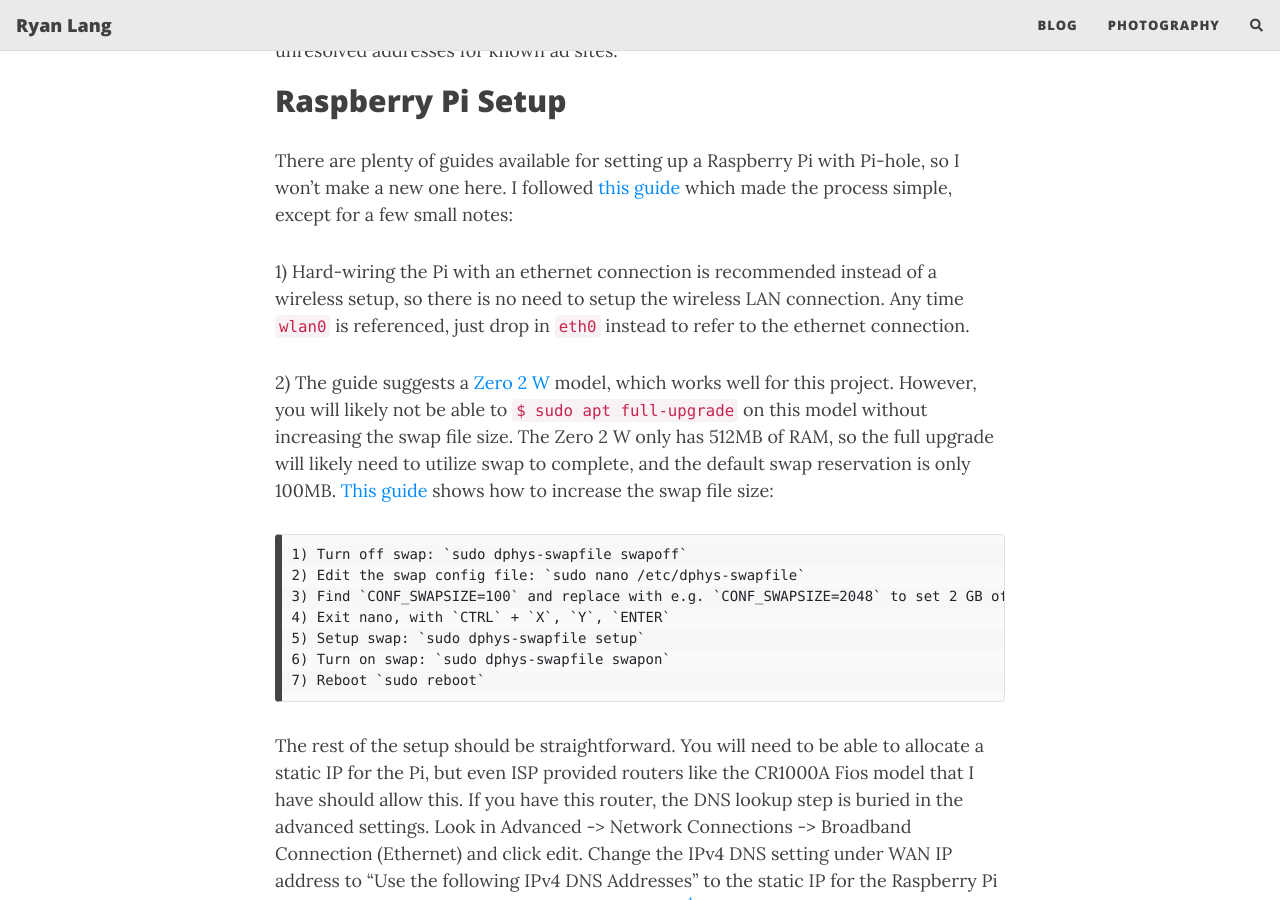
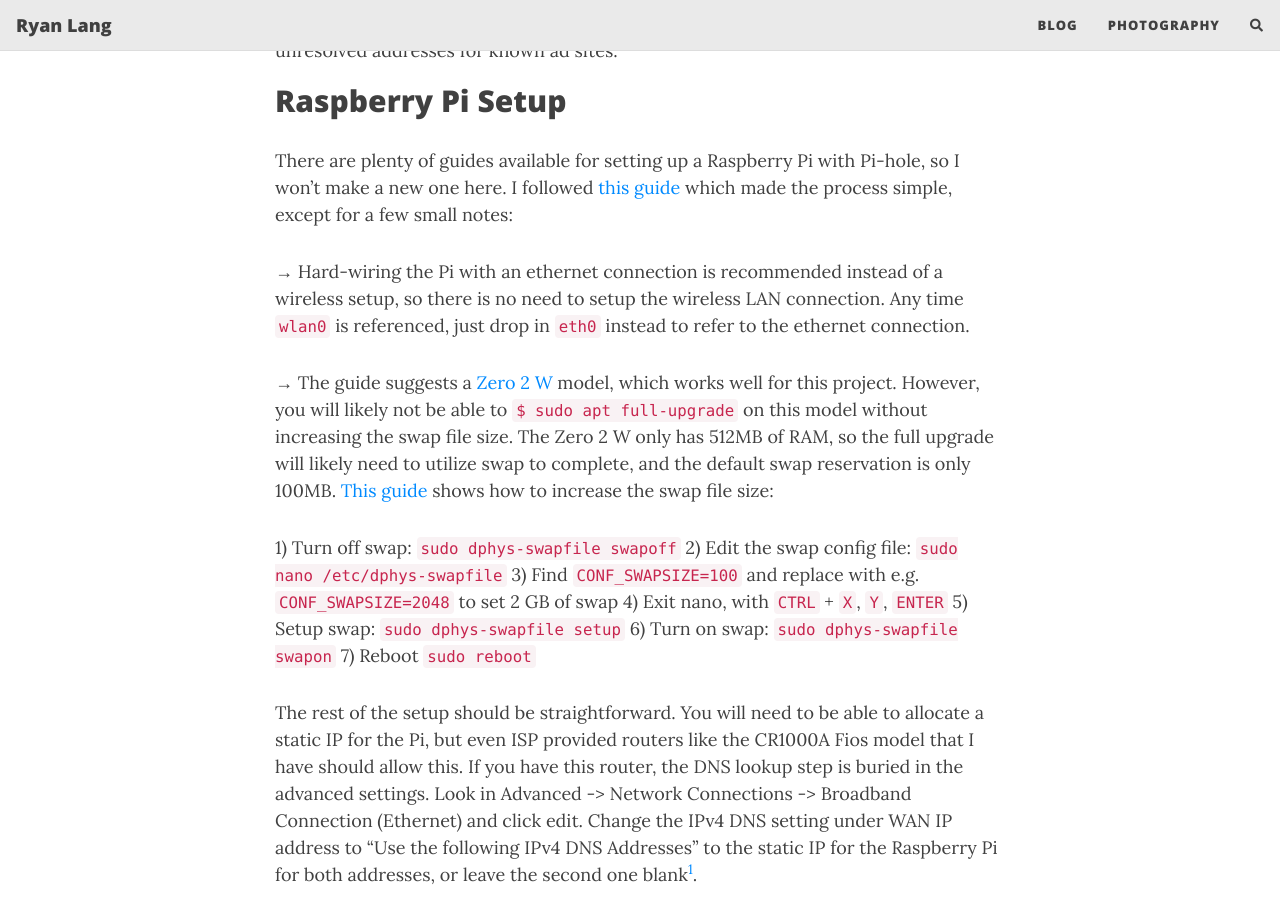
Before and after one commit to rlang81/rlang81.github.io, a Jekyll site: the page built from _posts/2024-06-23-pi-hole.md, in a window 1280 px wide and 900 px high, scrolled down 1500 px. Built offline with Jekyll 4.4.1, drawn with Linux system fonts in a browser that asks for light colours; nearby versions of some CDN libraries; comment, search, counter and statistics services are not loaded.

Commit message:
Small edits to formatting

```diff
--- a/_posts/2024-06-23-pi-hole.md
+++ b/_posts/2024-06-23-pi-hole.md
@@ -25,17 +25,17 @@ A DNS sinkhole is a filter set before the upstream DNS server is queried. It use
 
 There are plenty of guides available for setting up a Raspberry Pi with Pi-hole, so I won't make a new one here. I followed [this guide](https://www.raspberrypi.com/tutorials/running-pi-hole-on-a-raspberry-pi/) which made the process simple, except for a few small notes:
 
-1) Hard-wiring the Pi with an ethernet connection is recommended instead of a wireless setup, so there is no need to setup the wireless LAN connection. Any time `wlan0` is referenced, just drop in `eth0` instead to refer to the ethernet connection.
+&rarr; Hard-wiring the Pi with an ethernet connection is recommended instead of a wireless setup, so there is no need to setup the wireless LAN connection. Any time `wlan0` is referenced, just drop in `eth0` instead to refer to the ethernet connection.
 
-2) The guide suggests a [Zero 2 W](https://www.raspberrypi.com/products/raspberry-pi-zero-2-w/) model, which works well for this project. However, you will likely not be able to `$ sudo apt full-upgrade` on this model without increasing the swap file size. The Zero 2 W only has 512MB of RAM, so the full upgrade will likely need to utilize swap to complete, and the default swap reservation is only 100MB. [This guide](https://pimylifeup.com/raspberry-pi-swap-file/) shows how to increase the swap file size:
+&rarr; The guide suggests a [Zero 2 W](https://www.raspberrypi.com/products/raspberry-pi-zero-2-w/) model, which works well for this project. However, you will likely not be able to `$ sudo apt full-upgrade` on this model without increasing the swap file size. The Zero 2 W only has 512MB of RAM, so the full upgrade will likely need to utilize swap to complete, and the default swap reservation is only 100MB. [This guide](https://pimylifeup.com/raspberry-pi-swap-file/) shows how to increase the swap file size:
 
-    1) Turn off swap: `sudo dphys-swapfile swapoff`
-    2) Edit the swap config file: `sudo nano /etc/dphys-swapfile`
-    3) Find `CONF_SWAPSIZE=100` and replace with e.g. `CONF_SWAPSIZE=2048` to set 2 GB of swap
-    4) Exit nano, with `CTRL` + `X`, `Y`, `ENTER`
-    5) Setup swap: `sudo dphys-swapfile setup`
-    6) Turn on swap: `sudo dphys-swapfile swapon`
-    7) Reboot `sudo reboot`
+1) Turn off swap: `sudo dphys-swapfile swapoff`
+2) Edit the swap config file: `sudo nano /etc/dphys-swapfile`
+3) Find `CONF_SWAPSIZE=100` and replace with e.g. `CONF_SWAPSIZE=2048` to set 2 GB of swap
+4) Exit nano, with `CTRL` + `X`, `Y`, `ENTER`
+5) Setup swap: `sudo dphys-swapfile setup`
+6) Turn on swap: `sudo dphys-swapfile swapon`
+7) Reboot `sudo reboot`
 
 The rest of the setup should be straightforward. You will need to be able to allocate a static IP for the Pi, but even ISP provided routers like the CR1000A Fios model that I have should allow this. If you have this router, the DNS lookup step is buried in the advanced settings. Look in Advanced -> Network Connections -> Broadband Connection (Ethernet) and click edit. Change the IPv4 DNS setting under WAN IP address to "Use the following IPv4 DNS Addresses" to the static IP for the Raspberry Pi for both addresses, or leave the second one blank[^1].
 
```
